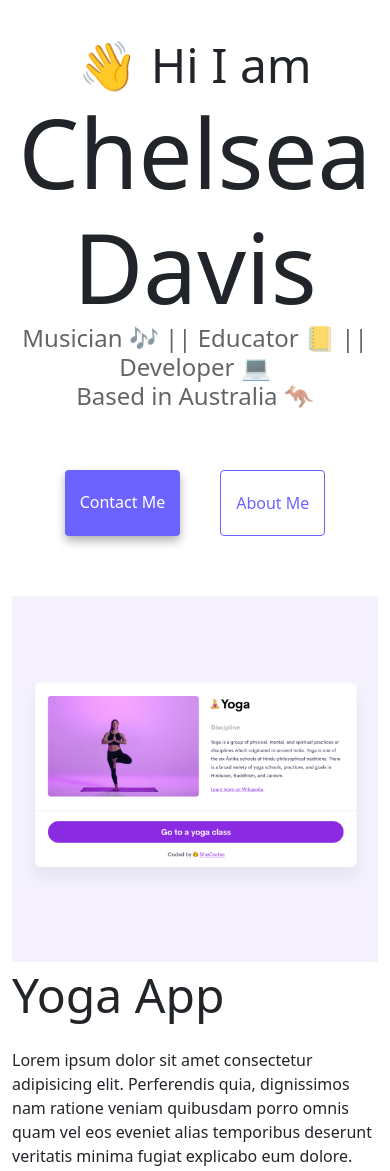
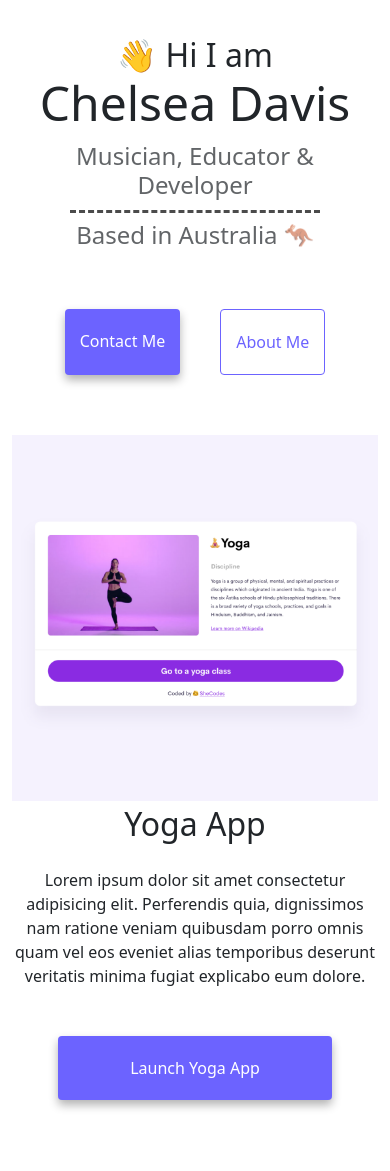
Before and after one commit to Chelsjavis/shecodes-responsive-homework-project, a plain HTML site: page index.html in a window 390 px wide. Shown: the part 60-1231 px from the top of the page. Drawn offline with nearby package versions, Linux system fonts and the light colour scheme.

Commit message:
Improved mobile responsiveness
Added media queries

```diff
--- a/index.html
+++ b/index.html
@@ -76,7 +76,13 @@
         <h2 class="text-center">👋 Hi I am</h2>
         <h1 class="text-center">Chelsea Davis</h1>
         <h3 class="text-center">
-          Musician 🎶 || Educator 📒 || Developer 💻 <br />Based in Australia 🦘
+          <div class="job-titles">
+            <div class="job-title">Musician 🎶</div>
+            <div class="job-title">Educator 📒</div>
+            <div class="job-title">Developer 💻</div>
+          </div>
+          <div class="job-titles-mobile">Musician, Educator & Developer</div>
+          <div class="location">Based in Australia 🦘</div>
         </h3>
         <div class="navigation-links">
           <a
--- a/style.css
+++ b/style.css
@@ -33,6 +33,20 @@ h2 {
 h3 {
   font-size: 24px;
   opacity: 0.7;
+}
+
+.job-titles {
+  display: flex;
+  justify-content: center;
+}
+
+.job-titles-mobile {
+  display: none;
+  padding: 10px;
+}
+
+.job-title {
+  padding: 10px;
 }
 
 .navigation-links {
@@ -74,3 +88,44 @@ h3 {
 .email-link:hover {
   text-decoration: underline;
 }
+
+.location {
+  padding-top: 8px;
+  margin-top: 8px;
+}
+
+@media (max-width: 576px) {
+  h1 {
+    font-size: 48px;
+  }
+
+  h2 {
+    font-size: 32px;
+  }
+
+  main h2,
+  p {
+    text-align: center;
+  }
+
+  main a {
+    display: block;
+    margin: 0 auto;
+    max-width: 75%;
+    text-align: center;
+  }
+
+  .job-titles {
+    display: none;
+  }
+
+  .job-titles-mobile {
+    display: block;
+  }
+
+  .location {
+    border-top: dashed 3px black;
+    max-width: 250px;
+    margin: 0 auto;
+  }
+}
```
